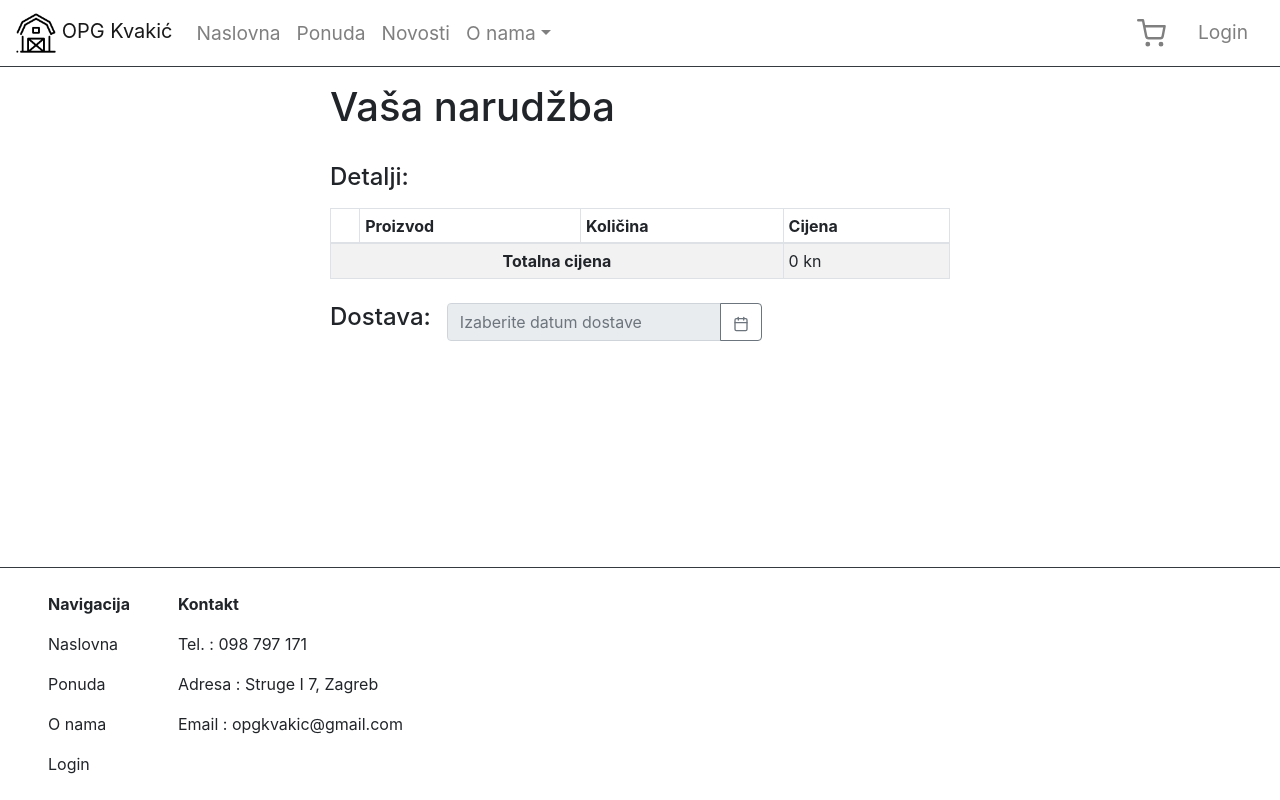
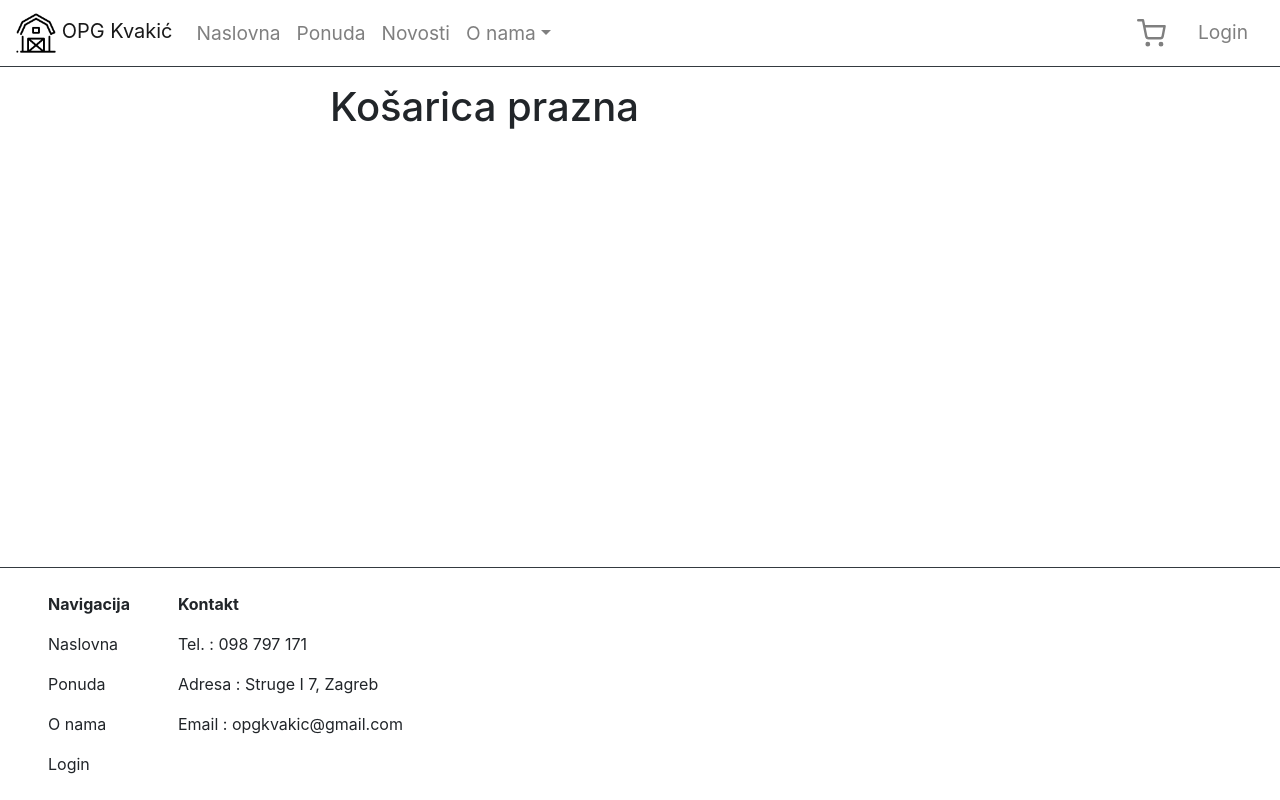
Before and after one commit to KenFraBrne/opgkvakic, a Next.js app: page /order/cart in a window 1280 px wide. Built offline with nearby package versions, Linux system fonts and the light colour scheme.

Commit message:
cart page refactor 2

```diff
--- a/component/DatePicker/Calendar/index.js
+++ b/component/DatePicker/Calendar/index.js
@@ -6,8 +6,8 @@ import Button from 'react-bootstrap/Button';
 const Calendar = ({deliveries, calendarDate, calendarDayChoose}) => {
 
   // current date
-  const date = new Date();
-  date.setHours(0, 0, 0, 0);
+  const nowDate = new Date();
+  nowDate.setHours(0);
 
   // delivery epoch times (rounded to nearest day)
   const deliveryTimes = deliveries.map( delivery => {
@@ -35,8 +35,8 @@ const Calendar = ({deliveries, calendarDate, calendarDayChoose}) => {
     // style according to criteria
     const isDelivery = deliveryTimes.includes(day.getTime());
     const isMonth = day.getMonth() === calendarDate.getMonth();
-    const isTime = day.getTime() === date.getTime();
-    const isLate = day.getTime() - date.getTime() < 1000*3600*24*2;
+    const isTime = day.getTime() === nowDate.getTime();
+    const isLate = day.getTime() - nowDate.getTime() < 1000*3600*24*2;
     const style = {
       textDecoration: isTime ? 'underline' : 'none',
       color: isMonth && !isLate ? 'black' : '#dddddd',
--- a/component/DatePicker/index.js
+++ b/component/DatePicker/index.js
@@ -1,4 +1,6 @@
-import React, { useState, useRef } from 'react';
+import React, { useContext, useState, useEffect, useRef } from 'react';
+
+import { OrderContext } from 'context/Order';
 
 import Button from 'react-bootstrap/Button';
 import Container from 'react-bootstrap/Container';
@@ -10,7 +12,21 @@ import Calendar from './Calendar'
 
 import { FiCalendar, FiChevronsLeft, FiChevronsRight } from 'react-icons/fi';
 
-const DatePicker = ({deliveries, orderDate, setOrderDate}) => {
+const DatePicker = ({deliveries, deliveryDay, setDeliveryDay}) => {
+
+  // order context
+  const { order } = useContext(OrderContext);
+
+  // set delivery date if already in order
+  useEffect(() => {
+    if (order.delivery) {
+      const id = order.delivery;
+      const delivery = deliveries.find(delivery => delivery.id === id);
+      let date = new Date(delivery.from);
+      date.setHours(0);
+      setDeliveryDay(date);
+    }
+  }, [])
 
   // dates
   const nowDate = new Date();
@@ -28,55 +44,40 @@ const DatePicker = ({deliveries, orderDate, setOrderDate}) => {
   };
 
   const calendarDayChoose = (day) => {
-    setOrderDate(day);
+    setDeliveryDay(day);
     setOverlayShow(!overlayShow);
   };
 
-  // orderDateString
-  const orderDateString =
-    orderDate ?
-    orderDate.toLocaleString([], {day: 'numeric', month: 'numeric', year: 'numeric'}) :
+  // deliveryDayString
+  const deliveryDayString =
+    deliveryDay ?
+    deliveryDay.toLocaleString([], {day: 'numeric', month: 'numeric', year: 'numeric'}) :
     "";
 
   return (
-
-    <Container fluid className="d-flex px-0 py-2">
-
-      <div className="h4 pr-3">Dostava:</div>
-
-      <div>
-
+    <React.Fragment>
       <InputGroup className="mb-3">
-
         <FormControl
           readOnly
           disabled
           ref={overlayRef}
-            value={orderDateString}
+          value={deliveryDayString}
           placeholder="Izaberite datum dostave"/>
-
         <InputGroup.Append>
-
           <Button
             onClick={() => setOverlayShow(!overlayShow)}
             variant="outline-secondary">
             <FiCalendar />
           </Button>
-
         </InputGroup.Append>
-
       </InputGroup>
-
       <Overlay
         show={overlayShow}
         target={overlayRef.current}
         placement="bottom">
         <Popover show id="popover-bottom">
-
           <PopoverTitle>
-
             <div className="d-flex">
-
               <div className="flex-grow-1 text-right pr-1">
                 <Button
                   variant=""
@@ -86,11 +87,9 @@ const DatePicker = ({deliveries, orderDate, setOrderDate}) => {
                   <FiChevronsLeft size="2em"/>
                 </Button>
               </div>
-
               <div className="h6 px-1 my-auto">
                 {calendarDate.toLocaleString([], {month: 'short', year: 'numeric'})}
               </div>
-
               <div className="flex-grow-1 pl-1">
                 <Button
                   variant=""
@@ -99,26 +98,17 @@ const DatePicker = ({deliveries, orderDate, setOrderDate}) => {
                   <FiChevronsRight size="2em"/>
                 </Button>
               </div>
-
             </div>
           </PopoverTitle>
-
           <PopoverContent>
             <Calendar
               deliveries={deliveries}
               calendarDate={calendarDate}
               calendarDayChoose={(day) => calendarDayChoose(day)}/>
           </PopoverContent>
-
         </Popover>
       </Overlay>
-
-      </div>
-
-    </Container>
-
-
-
+    </React.Fragment>
   )
 }
 
--- a/component/ProductSummary/index.js
+++ b/component/ProductSummary/index.js
@@ -42,7 +42,7 @@ const ProductSummary = ({ products }) => {
 
   return (
 
-    <Table striped bordered hover size="sm" className="my-3">
+    <Table striped bordered hover size="sm">
       <thead>
         <tr>
           <th></th>
--- a/component/TimePicker/index.js
+++ b/component/TimePicker/index.js
@@ -1,4 +1,4 @@
-import React from 'react';
+import React, { useContext, useState, useEffect } from 'react';
 
 import { OrderContext } from 'context/Order';
 import * as types from 'context/Order/types';
@@ -7,65 +7,71 @@ import DropdownButton from 'react-bootstrap/DropdownButton';
 import DropdownItem from 'react-bootstrap/DropdownItem';
 import Container from 'react-bootstrap/Container';
 
-const TimePicker = ({products, deliveries}) => {
+const TimePicker = ({deliveries, deliveryDay}) => {
 
+  // order context
   const { order, orderDispatch } = useContext(OrderContext);
 
-  // save order locally
+  // delivery time state
+  const [ deliveryTime, setDeliveryTime ] = useState(null);
+
+  // set delivery time if it exists in order
   useEffect(() => {
-    const localOrderJSON = JSON.stringify(order)
-    localStorage.setItem('localOrder', localOrderJSON);
-  }, [order]);
+    if (order.delivery) {
+      const id = order.delivery;
+      const delivery = deliveries.find(delivery => delivery.id === id);
+      let date = new Date(delivery.from);
+      setDeliveryTime(date);
+    }
+  }, [])
 
-  // order time handler
-  const setOrderDeliveryHandler = (id) => {
+  // delivery time dropdown items
+  const dropdownItems = !deliveryDay ? null :
+    deliveries.filter( delivery => {
+      let date = new Date(delivery.from);
+      date.setHours(0);
+      return deliveryDay.getTime() === date.getTime();
+    }).sort((a, b) => (
+      a.from - b.from
+    )).map( delivery => {
+      const date = new Date(delivery.from);
+      return (
+        <DropdownItem
+          onSelect={() => selectDeliveryTime(delivery.id)}
+          key={delivery.id}>
+          {date.toLocaleTimeString()}
+        </DropdownItem>
+      )
+    });
+
+  // select delivery time & set delivery in order
+  const selectDeliveryTime = (id) => {
+    const delivery = deliveries.find(delivery => delivery.id === id);
+    const date = new Date(delivery.from);
     orderDispatch({
       type: types.SET_DELIVERY,
       deliveryId: id,
     });
+    setDeliveryTime(date);
   };
 
   // dropdown title
-  const dropdownTitle = () => {
-    const delivery = deliveries.find(delivery => delivery.id == order.delivery);
-    const options = {hour: 'numeric'};
-    const from = (new Date(delivery.from)).toLocaleString([], options);
-    const to = (new Date(delivery.until)).toLocaleString([], options);
-    return from + '-' + to;
+  let dropdownTitle = "Izaberite vrijeme dostave";
+  if (deliveryTime) {
+    const date = new Date(deliveryTime.getTime());
+    date.setHours(0);
+    if (date.getTime() === deliveryDay.getTime()) {
+      dropdownTitle = deliveryTime.toLocaleTimeString();
+    }
   };
 
-  // order times
-  const orderTimes = deliveries
-    .filter(delivery => {
-      const day = new Date(delivery.from);
-      day.setHours(0);
-      return day.getTime() === (orderDate ? orderDate.getTime() : false);
-    }).map(delivery => {
-      const options = {hour: 'numeric'};
-      const from = (new Date(delivery.from)).toLocaleString([], options);
-      const to = (new Date(delivery.until)).toLocaleString([], options);
-      return (
-        <DropdownItem
-          key={delivery.id}
-          onClick={() => setOrderDeliveryHandler(delivery.id)}>
-          {from + ' - ' + to}
-        </DropdownItem>
-      )
-    });
-
-
   return (
-    <Container fluid className="d-flex px-0 py-2">
-      <div className="h4 pr-3">Vrijeme:</div>
-      <div>
-        <DropdownButton
-          variant="outline-dark"
-          disabled={ !!order.delivery ? false : true}
-          title={ !order.delivery ?  "Izaberite vrijeme dostave" : dropdownTitle()}>
-          {orderTimes}
-        </DropdownButton>
-      </div>
-    </Container>
+    <DropdownButton
+      variant="outline-dark"
+      disabled={!deliveryDay}
+      title={dropdownTitle}>
+      {dropdownItems}
+    </DropdownButton>
   );
 }
 
--- a/pages/order/cart/index.js
+++ b/pages/order/cart/index.js
@@ -1,56 +1,70 @@
-import React, { useContext, useState } from 'react';
+import React, { useContext, useState, useEffect } from 'react';
 
 import { OrderContext } from 'context/Order';
+import * as actions from 'context/Order/actions';
+import * as types from 'context/Order/types';
 
-import DropdownButton from 'react-bootstrap/DropdownButton';
-import DropdownItem from 'react-bootstrap/DropdownItem';
 import Container from 'react-bootstrap/Container';
+import Button from 'react-bootstrap/Button';
 
 import MainLayout from 'layout/MainLayout';
 import ProductSummary from 'component/ProductSummary';
 import DatePicker from 'component/DatePicker';
 import TimePicker from 'component/TimePicker';
 
-import amountPretty from 'util/amountPretty';
-
 const CartPage = ({products, deliveries}) => {
 
-  // order date & time variables
-  const [ orderDate, setOrderDate ] = useState(null);
-  const [ orderTime, setOrderTime ] = useState(null);
+  // order context
+  const { order } = useContext(OrderContext);
+
+  // delivery date state
+  const [ deliveryDay, setDeliveryDay ] = useState(null);
+
+  // body
+  let body =
+    <Container fluid style={{maxWidth: 650}}>
+      <h1> Vaša narudžba </h1>
+      <br/>
+      <h4> Detalji: </h4>
+      <ProductSummary products={products}/>
+
+      <Container fluid className="d-flex px-0 py-2">
+        <div className="h4 pr-3"> Dostava: </div>
+        <div>
+          <DatePicker
+            setDeliveryDay={(date) => setDeliveryDay(date)}
+            deliveryDay={deliveryDay}
+            deliveries={deliveries}/>
+        </div>
+      </Container>
+
+      <Container fluid className="d-flex px-0 py-2">
+        <div className="h4 pr-3">Vrijeme:</div>
+        <div>
+          <TimePicker
+            deliveryDay={deliveryDay}
+            deliveries={deliveries}/>
+        </div>
+      </Container>
+
+      <Button variant="primary" size="lg" className="my-3">
+        Naručite
+      </Button>
+
+    </Container>;
+
+  // body if order not defined
+  if ( Object.keys(order.products).length === 0 ) {
+    body =
+      <Container fluid style={{maxWidth: 650}}>
+        <h1> Košarica prazna </h1>
+      </Container>;
+  };
 
   return (
     <MainLayout>
-      <Container fluid style={{maxWidth: 650}}>
-
-        <h1> Vaša narudžba </h1>
-
-        <br/>
-
-        <h4> Detalji: </h4>
-
-        <ProductSummary products={products}/>
-
-        <DatePicker
-          setOrderDate={(date) => setOrderDate(date)}
-          orderDate={orderDate}
-          deliveries={deliveries}/>
-
-        {/* <Container fluid className="d-flex px-0 py-2"> */}
-        {/*   <div className="h4 pr-3">Vrijeme:</div> */}
-        {/*   <div> */}
-        {/*     <DropdownButton */}
-        {/*       variant="outline-dark" */}
-        {/*       disabled={ !!order.delivery ? false : true} */}
-        {/*       title={ !order.delivery ?  "Izaberite vrijeme dostave" : dropdownTitle()}> */}
-        {/*       {orderTimes} */}
-        {/*     </DropdownButton> */}
-        {/*   </div> */}
-        {/* </Container> */}
-
-      </Container>
+      {body}
     </MainLayout>
-
   );
 }
 
```
Lines whose indentation alone changed are shown as unchanged.
